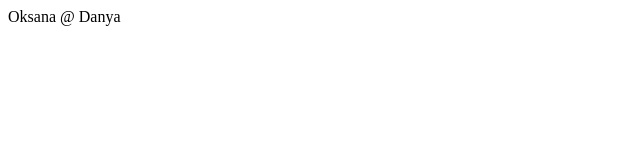
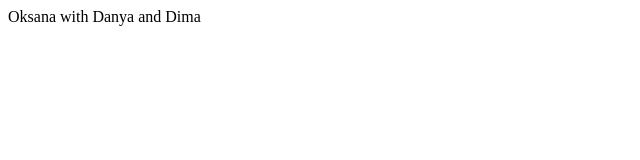
Before and after one commit to Java50OksanaSpivak/html-css-Home-Work, a plain HTML site: page index.html in a window 1280 px wide. Shown: the whole page, without its empty margins (0-640 px from the left). Drawn offline with Linux system fonts and the light colour scheme.

Commit message:
added Dima

```diff
--- a/index.html
+++ b/index.html
@@ -7,6 +7,6 @@
     <title>Oksana</title>
 </head>
 <body>
-     Oksana @ Danya
+     Oksana with Danya and Dima
 </body>
 </html>
```
